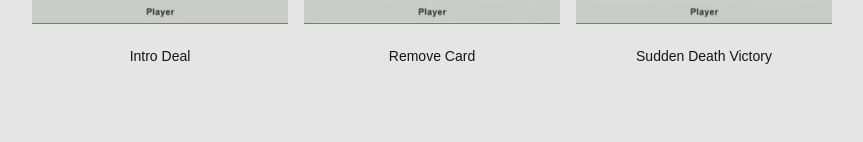
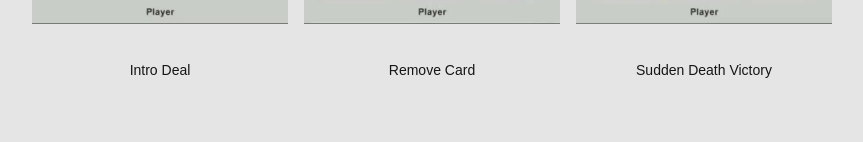
Before and after one commit to alexcyr/portfolio, a React app: page /project/black-star in a window 1280 px wide. Shown: the part 1978-2120 px from the top of the page, without its empty margins (208-1071 px from the left). Built offline with nearby package versions, Linux system fonts and the light colour scheme.

Commit message:
add link caption

```diff
--- a/src/assets/data/projects/generativeArt.ts
+++ b/src/assets/data/projects/generativeArt.ts
@@ -5,6 +5,8 @@ import { Size } from "types/size";
 
 import GenArtVid from "assets/video/gen-art/banner.mp4";
 import VidPoster from "assets/images/gen-art/banner-poster.jpg";
+
+import Abstract from "assets/images/gen-art/abstract.jpg";
 
 import Block1 from "assets/images/gen-art/block1.webp";
 import Block2 from "assets/images/gen-art/block2.webp";
@@ -76,22 +78,45 @@ export const generativeArt: Project = {
 			content: [
 				{
 					type: ContentType.multimedia,
+					size: Size.xs,
+					media: [
+						{
+							type: MediaType.image,
+							src: Abstract,
+							alt: "block gen 1",
+						},
+					],
+				},
+			],
+		},
+		{
+			type: ContentType.section,
+			size: Size.md,
+			content: [
+				{
+					type: ContentType.multimedia,
 					size: Size.sm,
 					media: [
 						{
 							type: MediaType.image,
 							src: Block2,
 							alt: "gen block 2",
+							caption:
+								"[#10](https://www.fxhash.xyz/gentk/KT1KEa8z6vWXDJrVqtMrAeDVzsvxat3kHaCE-20597)",
+						},
+						{
+							type: MediaType.image,
+							src: Block3,
+							alt: "gen block 3",
+							caption:
+								"[#24](https://www.fxhash.xyz/gentk/KT1KEa8z6vWXDJrVqtMrAeDVzsvxat3kHaCE-30439)",
 						},
 						{
 							type: MediaType.image,
 							src: Block1,
 							alt: "gen block 1",
-						},
-						{
-							type: MediaType.image,
-							src: Block3,
-							alt: "gen block 3",
+							caption:
+								"[#38](https://www.fxhash.xyz/gentk/KT1KEa8z6vWXDJrVqtMrAeDVzsvxat3kHaCE-515809)",
 						},
 					],
 				},
@@ -108,12 +133,14 @@ export const generativeArt: Project = {
 					src: "https://assets.objkt.media/file/assets-003/QmY9mmMYKrubP2cG6ySXZFpeZbAifNdzdPHTRjEP2spD9s/artifact/index.html?objkt=295121&creator=tz1irpd3STXLP7PYLJz9xhS77vSYzHiyxSDA&viewer=null&danger=ignored",
 					alt: "ebb n flow",
 					posterSrc: Ebb,
+					caption: "Ebb and Flow [[Link]](https://objkt.com/tokens/hicetnunc/295121)",
 				},
 				{
 					type: MediaType.iframe,
 					src: "https://assets.objkt.media/file/assets-003/QmXaBZhViDRNCt82ErFv67GoRqSvRdV4TeMzGT6qtaU1cE/artifact/index.html?objkt=354199&creator=tz1irpd3STXLP7PYLJz9xhS77vSYzHiyxSDA&viewer=null&danger=ignored",
 					alt: "connections",
 					posterSrc: Connections,
+					caption: "Connections [[Link]](https://objkt.com/tokens/hicetnunc/354199)",
 				},
 			],
 		},
@@ -127,12 +154,14 @@ export const generativeArt: Project = {
 					src: "https://assets.objkt.media/file/assets-003/QmYZU8tnD9PpQo2PsmLpX69vkquLsB3hW8GeEAZ3DaDhPA/artifact/index.html?objkt=389808&creator=tz1irpd3STXLP7PYLJz9xhS77vSYzHiyxSDA&viewer=null&danger=ignored",
 					alt: "shadowmaker",
 					posterSrc: Shadow,
+					caption: "Shadowmaker 2.0 [[Link]](https://objkt.com/tokens/hicetnunc/389808)",
 				},
 				{
 					type: MediaType.iframe,
 					src: "https://assets.objkt.media/file/assets-003/QmVvvWaUYJf4arvTrmrSDxdHaTd7DZfpHCKmHdJRet75KE/artifact/index.html?objkt=428869&creator=tz1irpd3STXLP7PYLJz9xhS77vSYzHiyxSDA&viewer=null&danger=ignored",
 					alt: "roy g blob",
 					posterSrc: Blob,
+					caption: "Roy G. Blob [[Link]](https://objkt.com/tokens/hicetnunc/428869)",
 				},
 			],
 		},
--- a/src/components/ContentMedia/ContentMedia.tsx
+++ b/src/components/ContentMedia/ContentMedia.tsx
@@ -5,6 +5,7 @@ import { useState, useEffect } from "react";
 import { Video } from "components/Video/Video";
 import { Iframe } from "components/Iframe/Iframe";
 import { Video as VideoType } from "types/video";
+import Markdown from "react-markdown";
 
 const Image = styled.img`
 	width: 100%;
@@ -74,7 +75,7 @@ const FullscreenWrapper = styled.div`
 	}
 `;
 
-const Caption = styled.span`
+const Caption = styled(Markdown)`
 	font-family: ${({ theme }) => theme.text.family.body};
 	font-size: ${({ theme }) => theme.text.size.s14};
 	font-weight: ${({ theme }) => theme.text.weight.light};
```
Also changed, not shown: src/assets/images/gen-art/abstract.jpg (added), src/assets/images/midnite-oil/ai-gift-card.jpg (deleted).
